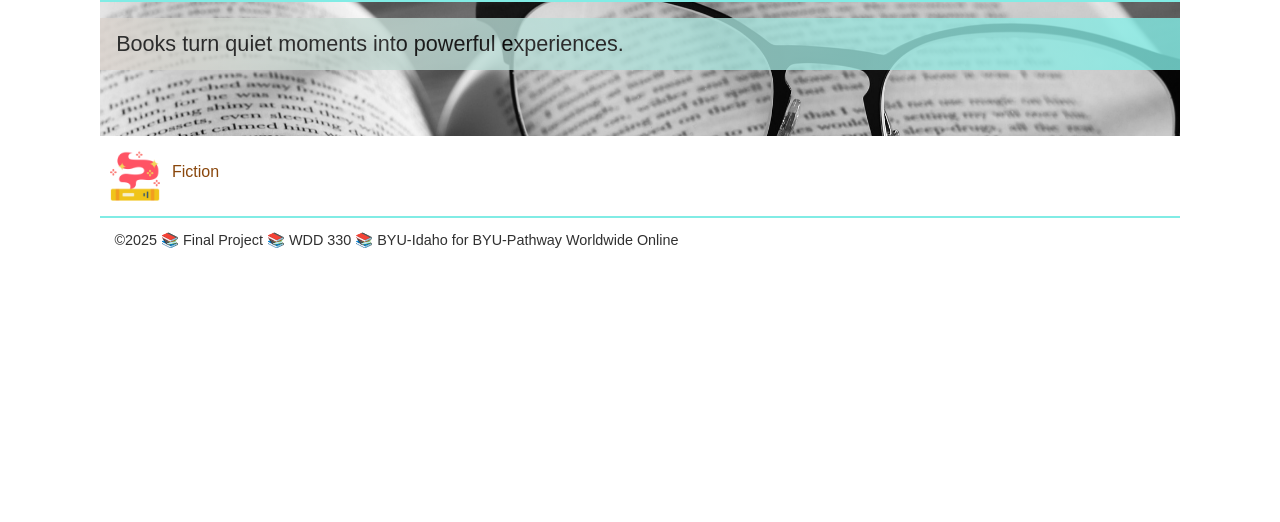
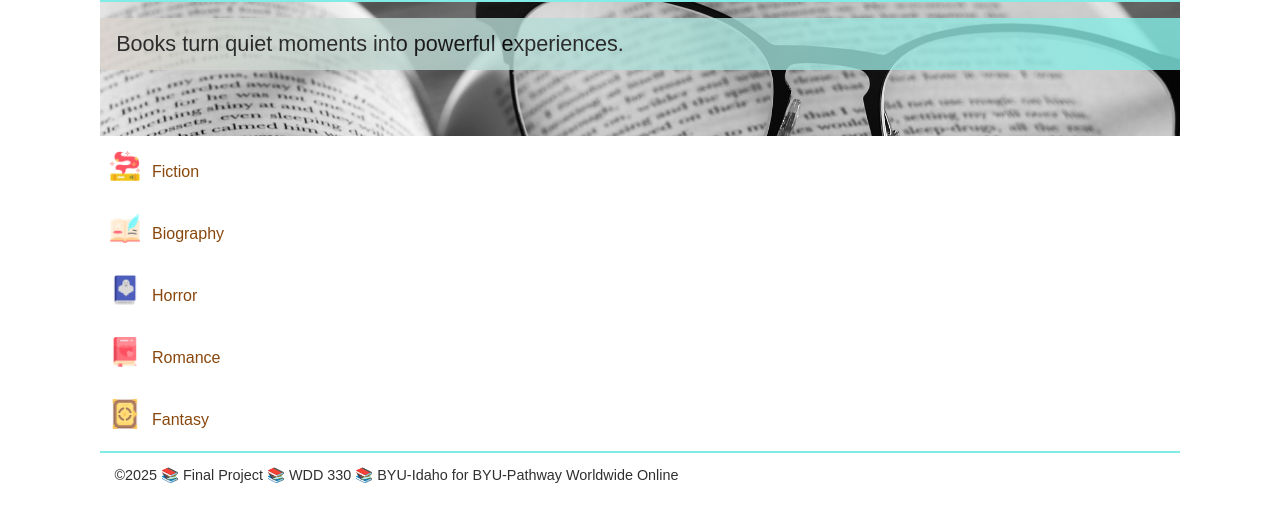
Before and after one commit to paulajessica-dev/wdd330-finalproject, a website built with Vite: page src/index.html in a window 1280 px wide. Shown: the part 92-614 px from the top of the page. Built offline with nearby package versions, Linux system fonts and the light colour scheme.

Commit message:
add genre list

```diff
--- a/src/index.html
+++ b/src/index.html
@@ -29,18 +29,16 @@
         </div>
       </div>
       <div id="product-icons">
-      <div><a href="/book_listing/index.html?genre=fiction"><img src="/images/bookfiction.png" alt="fiction icon" width="50px"></a>
+      <div><a href="/book_listing/index.html?genre=fiction"><img src="/images/bookfiction.png" alt="fiction icon" width="30px"></a>
       <p class="icon-title">Fiction</p></div>
-      <!-- <div><a href="/book_listing/index.html?category=backpacks"><img src="/images/Biography.png" alt="biography icon" width="50px"></a>
+      <div><a href="/book_listing/index.html?genre=biography"><img src="/images/biography.png" alt="biography icon" width="30px"></a>
       <p class="icon-title">Biography</p></div>
-      <div><a href="/book_listing/index.html?category=sleeping-bags"><img src="/images/Romance.png" alt="romace icon" width="50px"></a>
+      <div><a href="/book_listing/index.html?genre=horror"><img src="/images/horror.png" alt="horror icon" width="30px"></a>
+      <p class="icon-title">Horror</p></div>
+      <div><a href="/book_listing/index.html?genre=romance"><img src="/images/romance.png" alt="romance icon" width="30px"></a>
       <p class="icon-title">Romance</p></div>
-      <div><a href="/book_listing/index.html?category=hammocks"><img src="/images/horror.png" alt="horror icon" width="50px"></a>
-      <p class="icon-title">Horror</p></div>
-      <div><a href="/book_listing/index.html?category=hammocks"><img src="/images/spellbook.png" alt="horror icon" width="50px"></a>
+      <div><a href="/book_listing/index.html?genre=fantasy"><img src="/images/spellbook.png" alt="fantasy icon" width="30px"></a>
       <p class="icon-title">Fantasy</p></div>
-      <div><a href="/book_listing/index.html?category=hammocks"><img src="/images/poetry.png" alt="horror icon" width="50px"></a>
-      <p class="icon-title">Poetry</p></div> -->
       </div>
     </main>
     <footer id="dynamic-footer"></footer>
```
